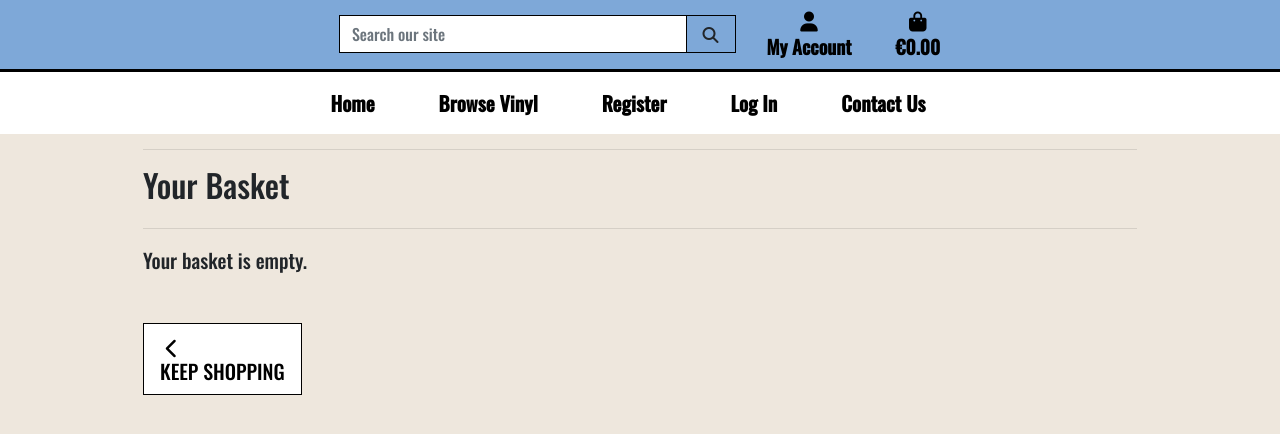
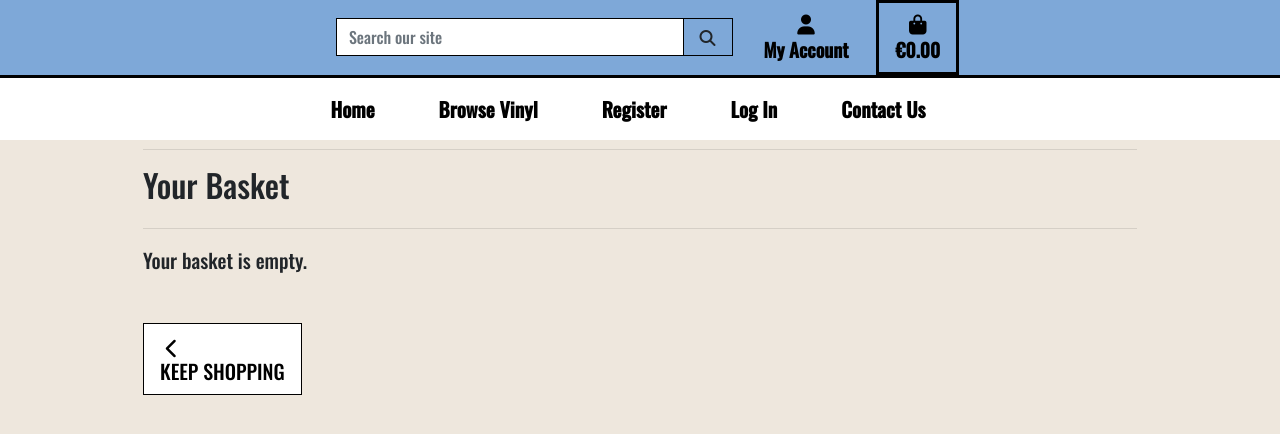
Before and after one commit to David-Maura-Rodgers/House-Vinyl-Ireland, a Django app: page /basket/ in a window 1280 px wide. Shown: the top 434 px of the page. Run offline with Django 3.2, Linux system fonts and the light colour scheme; some libraries are stand-ins or nearby versions.

Commit message:
add: flashing border to shopping basket

```diff
--- a/static/css/style.css
+++ b/static/css/style.css
@@ -175,6 +175,35 @@ body {
     font-size: 20px;
 }
 
+/* https://stackoverflow.com/questions/23635271/how-to-make-an-elements-border-flash */
+@-webkit-keyframes borderBlink {
+    from, to {
+        border-color: transparent;
+    }
+    50% {
+        border-color: goldenrod;
+    }
+}
+@keyframes borderBlink {
+    from, to {
+        border-color: transparent;
+    }
+    50% {
+        border-color: bisque;
+    }
+}
+
+.borderBlink{
+    border:3px solid black;
+    /* add 'border-color: transparent' if you wish no border to show initially */
+}
+.borderBlink:hover {
+    -webkit-animation: borderBlink 1s step-end infinite;
+    animation: borderBlink 1s step-end infinite;
+    -webkit-animation: borderBlink 1s step-end infinite;
+    animation-timing-function: borderBlink 0s;
+}
+
 /* -------------------------------- Media Queries */
 
 /* Slightly larger container on xl screens */
--- a/templates/base.html
+++ b/templates/base.html
@@ -71,7 +71,7 @@
                             {% endif %}
                         </div>
                     </li>
-                    <li class="list-inline-item">
+                    <li class="borderBlink list-inline-item">
                         <a class="{% if grand_total %} text-white bg-dark {% else %}text-black{% endif %} nav-link"
                             href="{% url 'view_basket' %}">
                             <div class="text-center"><i class="fas fa-shopping-bag fa-lg basket"></i>
--- a/templates/includes/mobile-top-header.html
+++ b/templates/includes/mobile-top-header.html
@@ -45,7 +45,7 @@
 <li class="list-inline-item">
     <a class="{% if grand_total %} text-white bg-dark {% else %} text-black {% endif %} nav-link d-block d-lg-none"
         href="{% url 'view_basket' %}">
-        <div class="text-center"><i class="fas fa-shopping-bag fa-lg"></i>
+        <div class="borderBlink text-center"><i class="fas fa-shopping-bag fa-lg"></i>
             <p class="my-0">
                 {% if grand_total %}
                     €{{ grand_total|floatformat:2 }}
```
Also changed, not shown: db.sqlite3.
